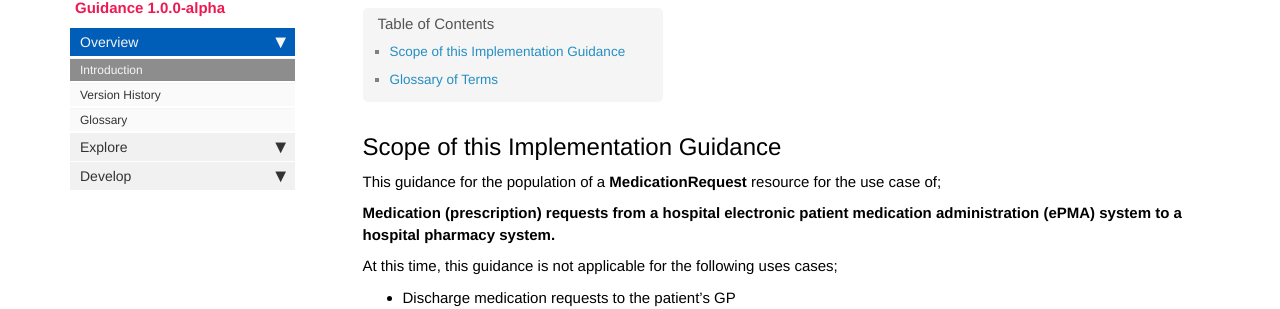
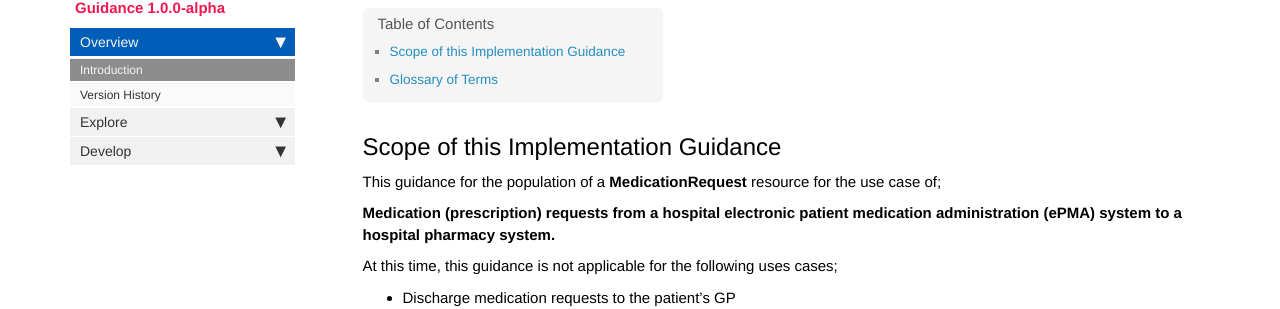
Before and after one commit to nhsconnect/FHIR-ePMA-Implementation, a Jekyll site: the page built from index.md, in a window 1280 px wide. Shown: the part 206-515 px from the top of the page. Built offline with Jekyll 4.4.1, drawn with Linux system fonts in a browser that asks for light colours; nearby versions of some CDN libraries; comment, search, counter and statistics services are not loaded.

Commit message:
Add files via upload

```diff
--- a/_data/sidebars/overview_sidebar.yml
+++ b/_data/sidebars/overview_sidebar.yml
@@ -14,9 +14,6 @@ entries:
       type: homepage
     - title: Version History
       url: /overview_versions.html
-      output: web
-    - title: Glossary
-      url: /overview_glossary.html
       output: web
 
   - title: Explore
```
